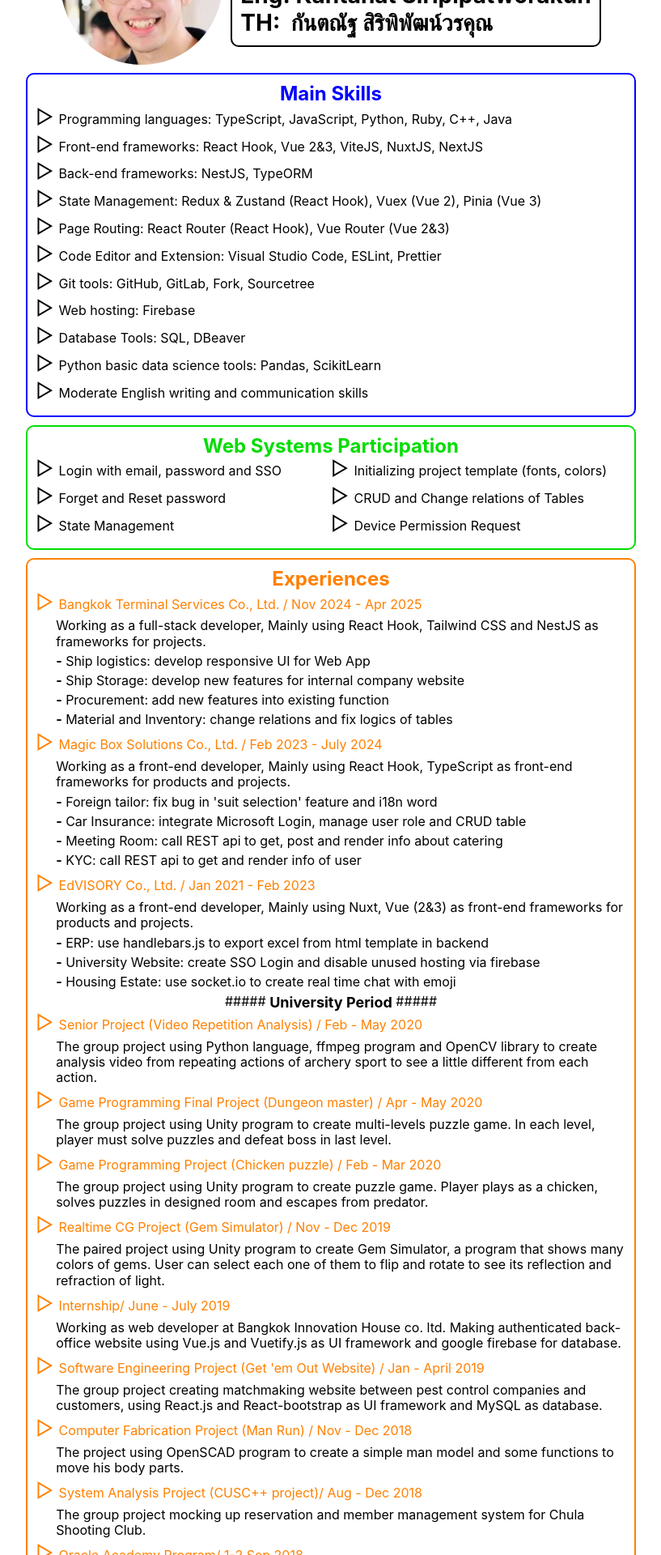
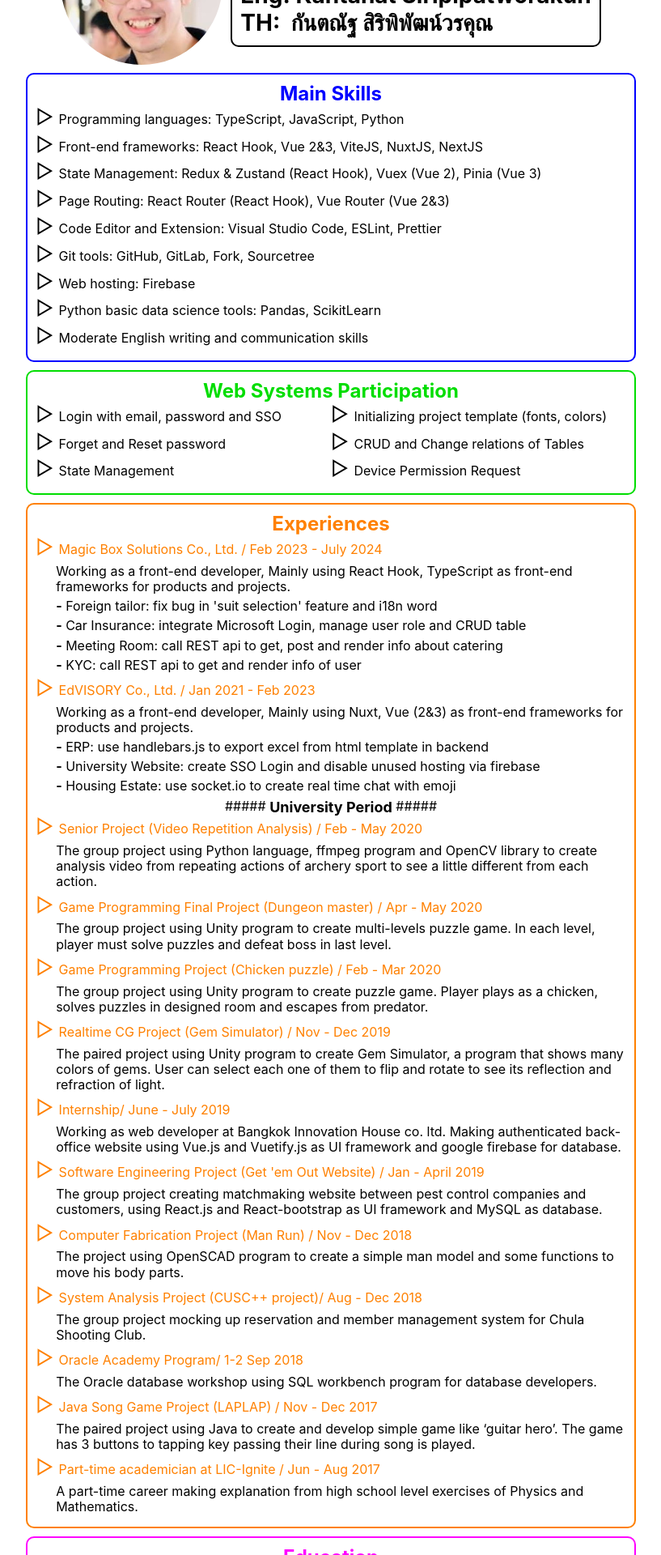
Before and after one commit to poomktn/poomktn-profile-react, a React (Create React App) app: page / in a window 1280 px wide. Shown: the part 140-2060 px from the top of the page at 81% size, without its empty margins (231-1048 px from the left). Built offline with nearby package versions, Linux system fonts and the light colour scheme.

Commit message:
update CV

```diff
--- a/src/components/ExperienceBox.tsx
+++ b/src/components/ExperienceBox.tsx
@@ -6,16 +6,6 @@ type ExperienceProps = {
   detail?: string[]
 }
 const exp1: ExperienceProps[] = [
-  {
-    li: 'Bangkok Terminal Services Co., Ltd. / Nov 2024 - Apr 2025',
-    txt: 'Working as a full-stack developer, Mainly using React Hook, Tailwind CSS and NestJS as frameworks for projects',
-    detail: [
-      'Ship logistics: develop responsive UI for Web App',
-      'Ship Storage: develop new features for internal company website',
-      'Procurement: add new features into existing function',
-      'Material and Inventory: change relations and fix logics of tables',
-    ],
-  },
   {
     li: 'Magic Box Solutions Co., Ltd. / Feb 2023 - July 2024',
     txt: 'Working as a front-end developer, Mainly using React Hook, TypeScript as front-end frameworks for products and projects',
@@ -75,7 +65,7 @@ const exp2: ExperienceProps[] = [
   },
   {
     li: 'Java Song Game Project (LAPLAP) / Nov - Dec 2017',
-    txt: 'The paired project using Eclipse IDE with JavaFX to create and develop simple game like ‘guitar hero’. The game has 3 buttons to tapping key passing their line during song is played',
+    txt: 'The paired project using Java to create and develop simple game like ‘guitar hero’. The game has 3 buttons to tapping key passing their line during song is played',
   },
   {
     li: 'Part-time academician at LIC-Ignite / Jun - Aug 2017',
--- a/src/components/SkillBox.tsx
+++ b/src/components/SkillBox.tsx
@@ -1,14 +1,12 @@
 import { Box } from './Box'
 const skill: string[] = [
-  'Programming languages: TypeScript, JavaScript, Python, Ruby, C++, Java',
+  'Programming languages: TypeScript, JavaScript, Python',
   'Front-end frameworks: React Hook, Vue 2&3, ViteJS, NuxtJS, NextJS',
-  'Back-end frameworks: NestJS, TypeORM',
   'State Management: Redux & Zustand (React Hook), Vuex (Vue 2), Pinia (Vue 3)',
   'Page Routing: React Router (React Hook), Vue Router (Vue 2&3)',
   'Code Editor and Extension: Visual Studio Code, ESLint, Prettier',
   'Git tools: GitHub, GitLab, Fork, Sourcetree',
   'Web hosting: Firebase',
-  'Database Tools: SQL, DBeaver',
   'Python basic data science tools: Pandas, ScikitLearn',
   'Moderate English writing and communication skills',
 ]
```
